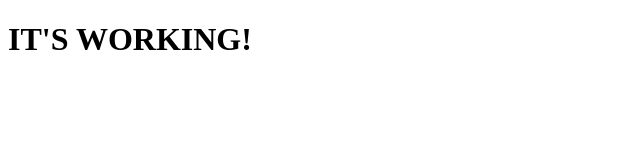
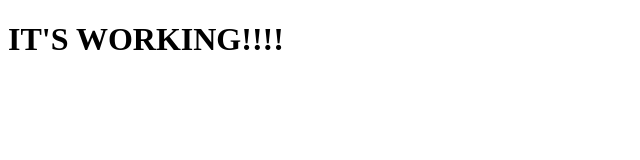
Before and after one commit to dan850/First-HTML-Site, a plain HTML site: page index.html in a window 1280 px wide. Shown: the full height of the page, 0-640 px from the left. Drawn offline with Linux system fonts and the light colour scheme.

Commit message:
Update index.html

```diff
--- a/index.html
+++ b/index.html
@@ -6,6 +6,6 @@
 </head>
 
 <body>
-	<h1>IT'S WORKING!</h1>
+	<h1>IT'S WORKING!!!!</h1>
 </body>
 </html>
```
